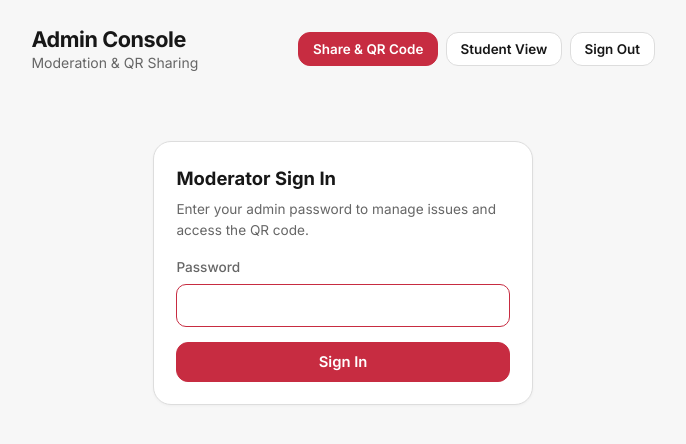
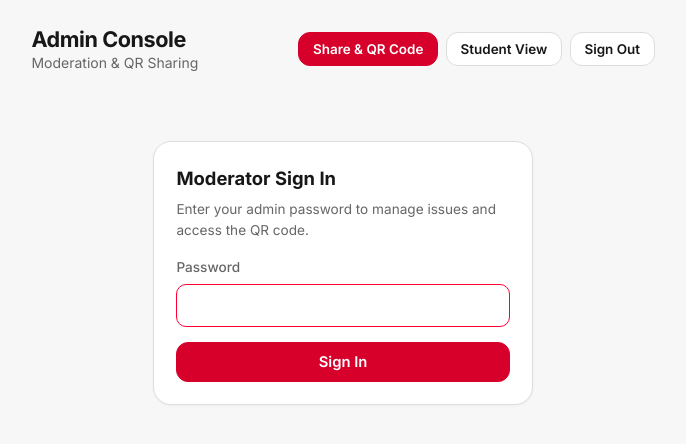
Before and after one commit to wisemirza/Student-voice, a website: page public/admin.html in a window 1280 px wide. Shown: the whole page, without its empty margins (297-983 px from the left). Drawn offline with Linux system fonts and the light colour scheme; no server answers.

Commit message:
Refine brand colour palette with high-contrast crimson and charcoal tokens

```diff
--- a/public/admin.html
+++ b/public/admin.html
@@ -22,22 +22,22 @@
     }
     .status-active { background: #ECFDF5; color: #065F46; }
     .status-hidden { background: #FFFBEB; color: #92400E; }
-    .status-removed { background: #FEF2F2; color: #991B1B; }
+    .status-removed { background: rgba(255, 0, 51, 0.08); color: #D6002B; }
     [data-theme="dark"] .status-active { background: #0E261C; color: #86EFAC; }
     [data-theme="dark"] .status-hidden { background: #2B210B; color: #FDE68A; }
-    [data-theme="dark"] .status-removed { background: #2D161A; color: #FCA5A5; }
+    [data-theme="dark"] .status-removed { background: rgba(255, 0, 51, 0.16); color: #FF4D6D; }
     .report-badge {
       display: inline-block;
       font-size: 0.72rem;
       font-weight: 700;
       padding: 0.12rem 0.5rem;
       border-radius: 999px;
-      background: #FEF2F2;
-      color: #991B1B;
+      background: rgba(255, 0, 51, 0.08);
+      color: #D6002B;
     }
     [data-theme="dark"] .report-badge {
-      background: #2D161A;
-      color: #FCA5A5;
+      background: rgba(255, 0, 51, 0.16);
+      color: #FF4D6D;
     }
     .reports-box {
       background: var(--bg-subtle);
@@ -76,6 +76,11 @@
       border-radius: 999px;
       cursor: pointer;
       white-space: nowrap;
+      transition: color 0.18s ease, border-color 0.18s ease, background-color 0.18s ease;
+    }
+    .filter-pill:hover:not(.active) {
+      color: var(--text-primary);
+      border-color: var(--brand-accent);
     }
     .filter-pill.active {
       background: var(--brand-primary);
--- a/public/styles.css
+++ b/public/styles.css
@@ -9,14 +9,15 @@
   --text-muted: #666666;
   --border-color: #DDDDDD;
 
-  --brand-accent: #E84253;
-  --brand-primary: #C72C41;
-  --brand-primary-hover: #AD2437;
+  --brand-accent: #FF0033;
+  --brand-accent-hover: #E6002E;
+  --brand-primary: #D6002B;
+  --brand-primary-hover: #BA0025;
   --brand-on-primary: #FFFFFF;
   --btn-primary-text: #FFFFFF;
 
-  --uwe-red: #C72C41;
-  --uwe-red-hover: #AD2437;
+  --uwe-red: #FF0033;
+  --uwe-red-hover: #E6002E;
 
   --shadow-card: 0 1px 3px rgba(0, 0, 0, 0.04);
   --shadow-modal: 0 8px 24px rgba(0, 0, 0, 0.12);
@@ -31,23 +32,24 @@
 }
 
 [data-theme="dark"] {
-  --bg-page: #111111;
-  --bg-surface: #1A1A1A;
-  --bg-subtle: #252525;
-  --bg-hover: #2B2B2B;
-  --text-primary: #F5F5F5;
-  --text-secondary: #B5B5B5;
-  --text-muted: #B5B5B5;
-  --border-color: #343434;
+  --bg-page: #050505;
+  --bg-surface: #1F1F23;
+  --bg-subtle: #29292E;
+  --bg-hover: #303036;
+  --text-primary: #FFFFFF;
+  --text-secondary: #B8B8BE;
+  --text-muted: #B8B8BE;
+  --border-color: #343438;
 
-  --brand-accent: #E84253;
-  --brand-primary: #C72C41;
-  --brand-primary-hover: #AD2437;
+  --brand-accent: #FF0033;
+  --brand-accent-hover: #E6002E;
+  --brand-primary: #D6002B;
+  --brand-primary-hover: #BA0025;
   --brand-on-primary: #FFFFFF;
   --btn-primary-text: #FFFFFF;
 
-  --uwe-red: #C72C41;
-  --uwe-red-hover: #AD2437;
+  --uwe-red: #FF0033;
+  --uwe-red-hover: #E6002E;
 
   --shadow-card: 0 1px 3px rgba(0, 0, 0, 0.32);
   --shadow-modal: 0 12px 32px rgba(0, 0, 0, 0.5);
@@ -56,23 +58,24 @@
 
 @media (prefers-color-scheme: dark) {
   :root:not([data-theme="light"]) {
-    --bg-page: #111111;
-    --bg-surface: #1A1A1A;
-    --bg-subtle: #252525;
-    --bg-hover: #2B2B2B;
-    --text-primary: #F5F5F5;
-    --text-secondary: #B5B5B5;
-    --text-muted: #B5B5B5;
-    --border-color: #343434;
+    --bg-page: #050505;
+    --bg-surface: #1F1F23;
+    --bg-subtle: #29292E;
+    --bg-hover: #303036;
+    --text-primary: #FFFFFF;
+    --text-secondary: #B8B8BE;
+    --text-muted: #B8B8BE;
+    --border-color: #343438;
 
-    --brand-accent: #E84253;
-    --brand-primary: #C72C41;
-    --brand-primary-hover: #AD2437;
+    --brand-accent: #FF0033;
+    --brand-accent-hover: #E6002E;
+    --brand-primary: #D6002B;
+    --brand-primary-hover: #BA0025;
     --brand-on-primary: #FFFFFF;
     --btn-primary-text: #FFFFFF;
 
-    --uwe-red: #C72C41;
-    --uwe-red-hover: #AD2437;
+    --uwe-red: #FF0033;
+    --uwe-red-hover: #E6002E;
 
     --shadow-card: 0 1px 3px rgba(0, 0, 0, 0.32);
     --shadow-modal: 0 12px 32px rgba(0, 0, 0, 0.5);
@@ -289,10 +292,6 @@ main.container {
     transform: translate(-50%, -16px) scale(0.92);
   }
 }
-    opacity: 0;
-    transform: translate(-50%, -8px);
-  }
-}
 
 .alert-close {
   background: transparent;
@@ -312,7 +311,7 @@ main.container {
 }
 
 .alert-close:hover {
-  color: var(--text-primary);
+  color: var(--brand-accent);
   background-color: var(--bg-hover);
 }
 
@@ -349,7 +348,7 @@ main.container {
 }
 
 .composer-title-input:focus {
-  border-bottom-color: var(--brand-primary);
+  border-bottom-color: var(--brand-accent);
 }
 
 .composer-title-input::placeholder {
@@ -600,6 +599,11 @@ main.container {
   transform: translateY(-2px) scale(1.03);
 }
 
+.vote-btn:hover:not(:disabled) .vote-icon,
+.vote-btn:hover:not(:disabled) .vote-count {
+  color: var(--brand-accent);
+}
+
 .vote-btn:active:not(:disabled) {
   transform: scale(0.93) translateY(0);
 }
@@ -742,7 +746,7 @@ main.container {
 
 .delete-icon-btn:hover:not(:disabled) {
   background: var(--bg-hover);
-  color: var(--brand-primary);
+  color: var(--brand-accent);
   transform: scale(1.14);
 }
 
@@ -856,7 +860,7 @@ main.container {
 .form-input:focus,
 .form-select:focus,
 .form-textarea:focus {
-  border-color: var(--brand-primary);
+  border-color: var(--brand-accent);
   background: var(--bg-surface);
   outline: none;
 }
@@ -880,10 +884,11 @@ main.container {
   color: var(--text-secondary);
   text-decoration: none;
   font-weight: 500;
+  transition: color 0.15s ease;
 }
 
 .minimal-footer a:hover {
-  color: var(--text-primary);
+  color: var(--brand-accent);
   text-decoration: underline;
 }
 
--- a/public/theme.js
+++ b/public/theme.js
@@ -16,7 +16,7 @@
 
     const metaTheme = document.querySelector('meta[name="theme-color"]');
     if (metaTheme) {
-      metaTheme.setAttribute('content', resolved === 'dark' ? '#111111' : '#F7F7F7');
+      metaTheme.setAttribute('content', resolved === 'dark' ? '#050505' : '#F7F7F7');
     }
 
     return resolved;
```
Also changed, not shown: tests/browser-e2e.js (+8 -8 lines), public/icon.svg, public/manifest.json.
